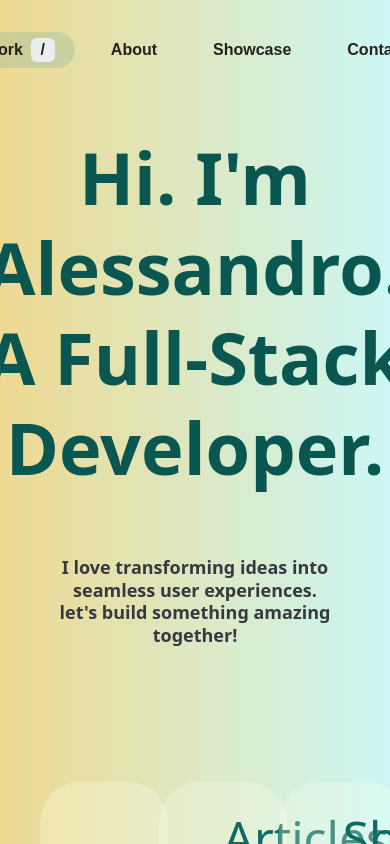
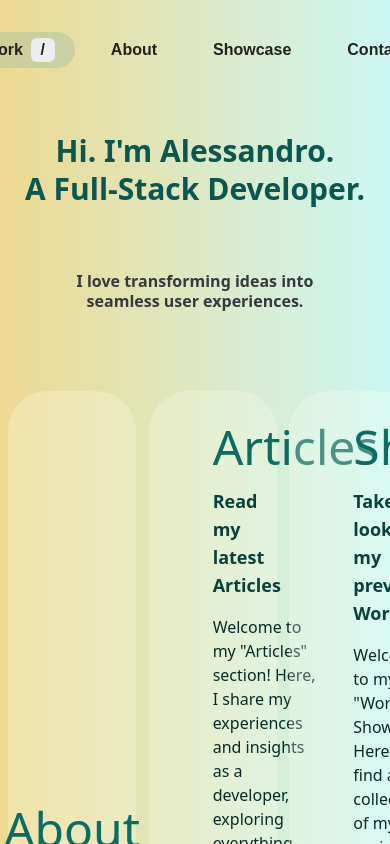
Before and after one commit to Ale-1508/portfolio, a Next.js app: page / in a window 390 px wide. Shown: the top 844 px of the page. Built offline with nearby package versions, Linux system fonts and the light colour scheme.

Commit message:
Fixed WhoAmI section responsive layout for Mobile

```diff
--- a/src/app/home/HomeScreen.tsx
+++ b/src/app/home/HomeScreen.tsx
@@ -6,7 +6,10 @@ import WorkInProgress from "./components/WorkInProgress";
 
 function HomeScreen() {
   return(
-    <Layout currentPath="Work" className="mx-8 sm:mx-16 md:mx-24 lg:mx-32 gap-12 mb-16">
+    <Layout currentPath="Work" className={`
+      gap-12 mb-16
+      flex justify-center
+    `}>
       <WhoAmI />
       <ContentCards />
       <WorkInProgress />
--- a/src/app/home/components/WhoAmI.tsx
+++ b/src/app/home/components/WhoAmI.tsx
@@ -1,6 +1,7 @@
 "use client";
 
 import { useEffect, useState } from "react"
+import Balancer from "react-wrap-balancer";
 
 const TitleSection = () => {
   const [isVisible, setIsVisible] = useState(false);
@@ -11,7 +12,8 @@ const TitleSection = () => {
 
   return(
     <h1 className={`
-      w-full text-7xl text-center
+      w-full text-center
+      text-3xl xs:text-4xl sm:text-5xl lg:text-7xl
       leading-tight
       font-semibold font-sans
       flex flex-row justify-center
@@ -34,21 +36,28 @@ const DescriptionSection = () => {
   return(
     <div className={`
       text-center justify-center items-center
+      text-base xs:text-lg sm:text-xl
+      mx-4
       flex flex-col gap-2 group
       font-semibold font-sans
       text-gray-700
       selection:bg-primary-500 selection:text-primary-50"
       transition-transform duration-300 ease-out ${isVisible ? 'translate-y-0 opacity-100' : '-translate-y-10 opacity-0'}
     `}>
-      <h1 className="leading-tight text-lg
-        flex flex-row justify-center">
-        I love transforming ideas into seamless user experiences.<br/> {"let's build something amazing together!"}
-      </h1>
-      <p className="text-md w-fit
+      <p className="leading-tight
+        flex flex-col gap-1 justify-center">
+          <span>
+            <Balancer>{`I love transforming ideas into seamless user experiences.`}</Balancer>
+          </span>
+          <span className={`hidden sm:block`}>
+          {`let's build something amazing together!`}
+          </span>
+      </p>
+      <p className="w-fit hidden sm:block
         opacity-0 group-hover:opacity-100
         transition-opacity duration-500 ease-in-out"
       >
-        You can find me crafting a Desktop, Mobile or Web app.
+        <Balancer>{`You can find me crafting a Desktop, Mobile or Web apps.`}</Balancer>
       </p>
     </div>
   )
--- a/src/app/page.tsx
+++ b/src/app/page.tsx
@@ -5,5 +5,3 @@ export default function Home() {
     <HomeScreen />
   );
 }
-
-// Need to adapt for breakpoints < xs
--- a/tailwind.config.ts
+++ b/tailwind.config.ts
@@ -1,6 +1,8 @@
 import type { Config } from "tailwindcss";
+// eslint-disable-next-line @typescript-eslint/no-require-imports
 const plugin = require('tailwindcss/plugin');
 
+// eslint-disable-next-line @typescript-eslint/no-explicit-any
 type pluginsType = { addUtilities: (utilities: any, variants: string[]) => void }
 
 const config: Config = {
```
